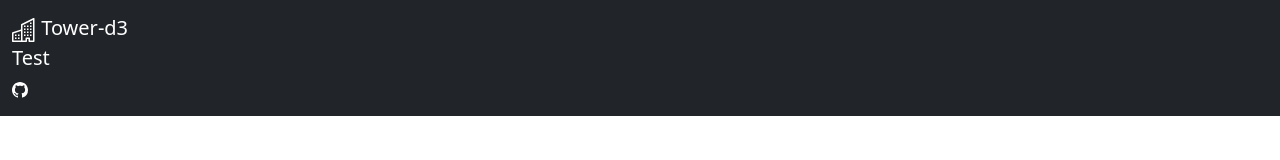
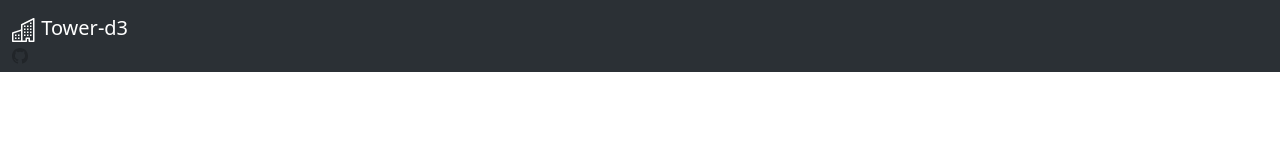
Before and after one commit to genedan/tower-d3, a website: page index.html in a window 1280 px wide. Drawn offline with nearby package versions, Linux system fonts and the light colour scheme.

Commit message:
Update index.html.

```diff
--- a/index.html
+++ b/index.html
@@ -9,7 +9,7 @@
 <body>
     <script src="https://cdn.jsdelivr.net/npm/bootstrap@5.3.0-alpha1/dist/js/bootstrap.bundle.min.js" integrity="sha384-w76AqPfDkMBDXo30jS1Sgez6pr3x5MlQ1ZAGC+nuZB+EYdgRZgiwxhTBTkF7CXvN" crossorigin="anonymous"></script>
     <!-- Navigation Bar -->
-    <nav class="navbar bg-dark" data-bs-theme="dark">
+    <nav class="navbar bg-body-tertiary bg-dark" data-bs-theme="dark">
     <div class="container-fluid">
             <a class="navbar-brand" href="#">
                 <svg xmlns="http://www.w3.org/2000/svg" width="24" height="24" fill="currentColor" class="bi bi-buildings" viewBox="0 0 16 16">
@@ -17,16 +17,13 @@
                     <path d="M2 11h1v1H2v-1Zm2 0h1v1H4v-1Zm-2 2h1v1H2v-1Zm2 0h1v1H4v-1Zm4-4h1v1H8V9Zm2 0h1v1h-1V9Zm-2 2h1v1H8v-1Zm2 0h1v1h-1v-1Zm2-2h1v1h-1V9Zm0 2h1v1h-1v-1ZM8 7h1v1H8V7Zm2 0h1v1h-1V7Zm2 0h1v1h-1V7ZM8 5h1v1H8V5Zm2 0h1v1h-1V5Zm2 0h1v1h-1V5Zm0-2h1v1h-1V3Z"/>
                 </svg>
                 Tower-d3
-                <ul class="navbar-nav ms-auto">
-                    <li class="nav-item">
-                        Test
-                    </li>
-                </ul>
-                <svg xmlns="http://www.w3.org/2000/svg" width="16" height="16" fill="currentColor" class="bi bi-github" viewBox="0 0 16 16">
-                    <path d="M8 0C3.58 0 0 3.58 0 8c0 3.54 2.29 6.53 5.47 7.59.4.07.55-.17.55-.38 0-.19-.01-.82-.01-1.49-2.01.37-2.53-.49-2.69-.94-.09-.23-.48-.94-.82-1.13-.28-.15-.68-.52-.01-.53.63-.01 1.08.58 1.23.82.72 1.21 1.87.87 2.33.66.07-.52.28-.87.51-1.07-1.78-.2-3.64-.89-3.64-3.95 0-.87.31-1.59.82-2.15-.08-.2-.36-1.02.08-2.12 0 0 .67-.21 2.2.82.64-.18 1.32-.27 2-.27.68 0 1.36.09 2 .27 1.53-1.04 2.2-.82 2.2-.82.44 1.1.16 1.92.08 2.12.51.56.82 1.27.82 2.15 0 3.07-1.87 3.75-3.65 3.95.29.25.54.73.54 1.48 0 1.07-.01 1.93-.01 2.2 0 .21.15.46.55.38A8.012 8.012 0 0 0 16 8c0-4.42-3.58-8-8-8z"/>
-                </svg>
             </a>
-        </div>
+    </div>
+    <div class="container-fluid">
+        <svg xmlns="http://www.w3.org/2000/svg" width="16" height="16" fill="currentColor" class="bi bi-github" viewBox="0 0 16 16">
+            <path d="M8 0C3.58 0 0 3.58 0 8c0 3.54 2.29 6.53 5.47 7.59.4.07.55-.17.55-.38 0-.19-.01-.82-.01-1.49-2.01.37-2.53-.49-2.69-.94-.09-.23-.48-.94-.82-1.13-.28-.15-.68-.52-.01-.53.63-.01 1.08.58 1.23.82.72 1.21 1.87.87 2.33.66.07-.52.28-.87.51-1.07-1.78-.2-3.64-.89-3.64-3.95 0-.87.31-1.59.82-2.15-.08-.2-.36-1.02.08-2.12 0 0 .67-.21 2.2.82.64-.18 1.32-.27 2-.27.68 0 1.36.09 2 .27 1.53-1.04 2.2-.82 2.2-.82.44 1.1.16 1.92.08 2.12.51.56.82 1.27.82 2.15 0 3.07-1.87 3.75-3.65 3.95.29.25.54.73.54 1.48 0 1.07-.01 1.93-.01 2.2 0 .21.15.46.55.38A8.012 8.012 0 0 0 16 8c0-4.42-3.58-8-8-8z"/>
+        </svg>
+    </div>
     </nav>
 
 
```
